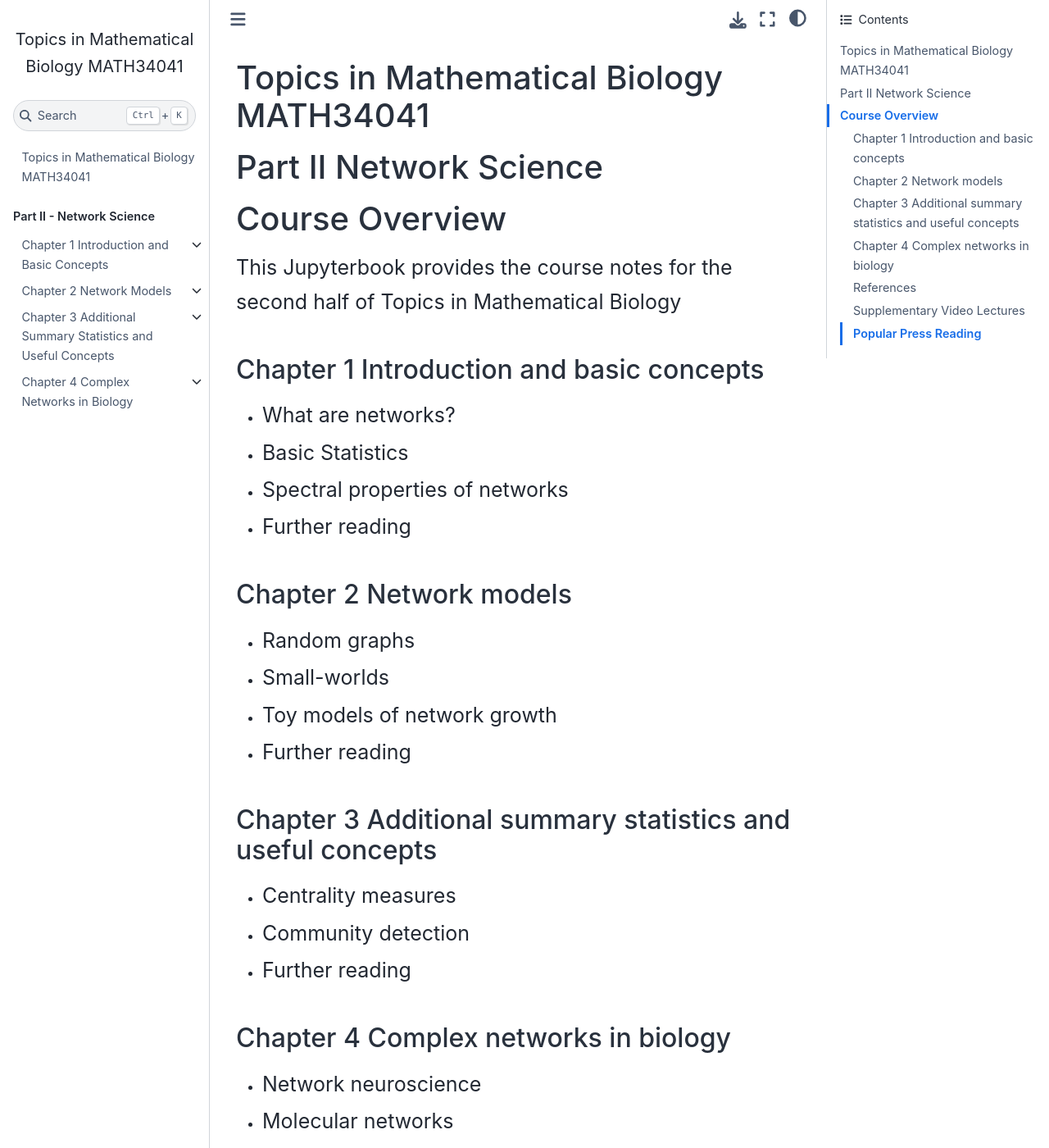
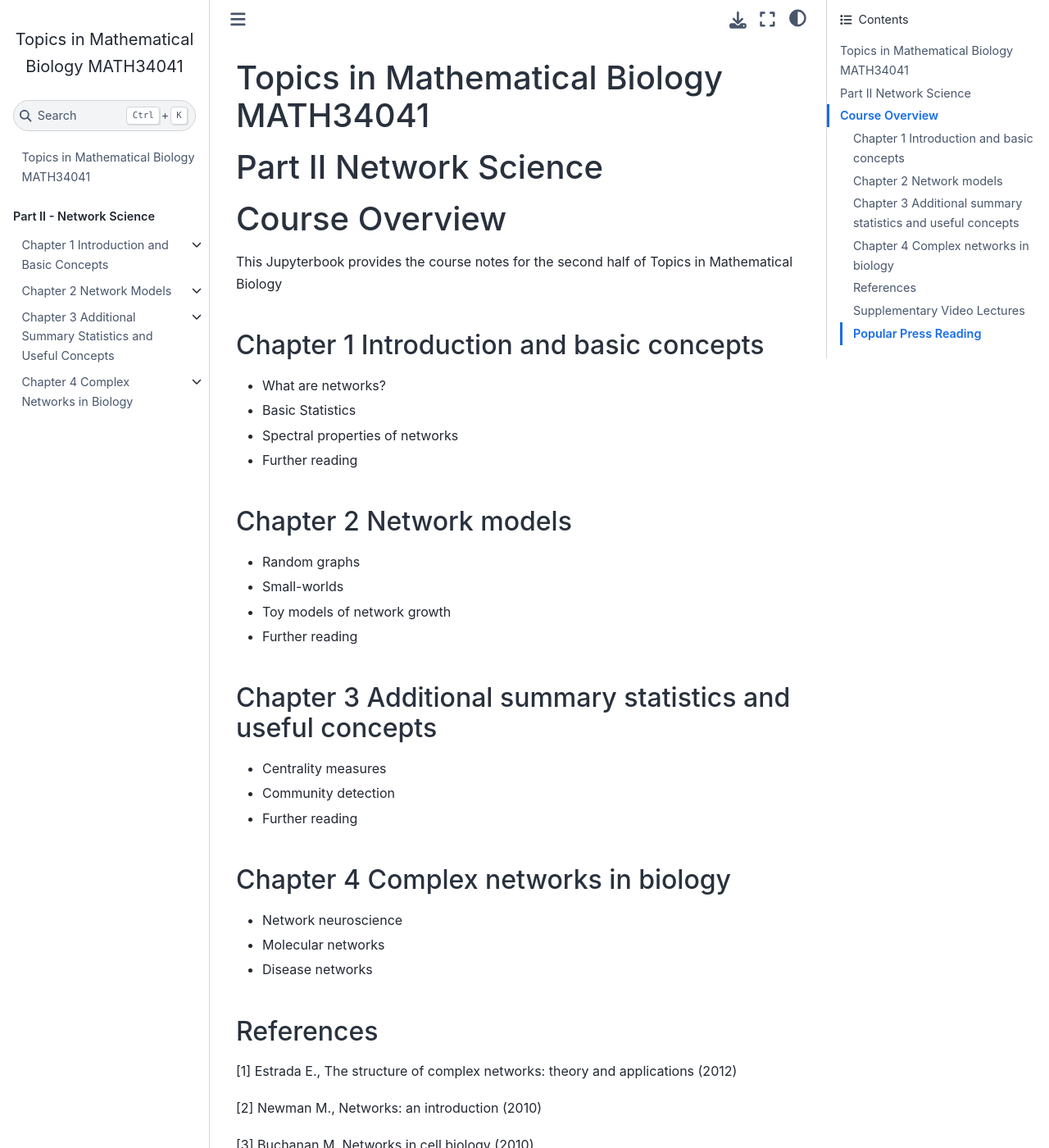
Before and after one commit to jjcrofts77/TMB-MATH34041, a Jupyter Book: the page built from README.md, in a window 1280 px wide and 1400 px high. Shown: the whole window at 82% size. Built offline with Jupyter Book 1.0.4 settings and Sphinx 7.4.7 and the Sphinx Book theme 1.1.4, drawn with Linux system fonts in a browser that asks for light colours.

Commit message:
Update myfonts.css

```diff
--- a/_static/myfonts.css
+++ b/_static/myfonts.css
@@ -1,4 +1,4 @@
 
 p {
-  font-size: 25px;
+  font-size-base: 25px;
 }
```
